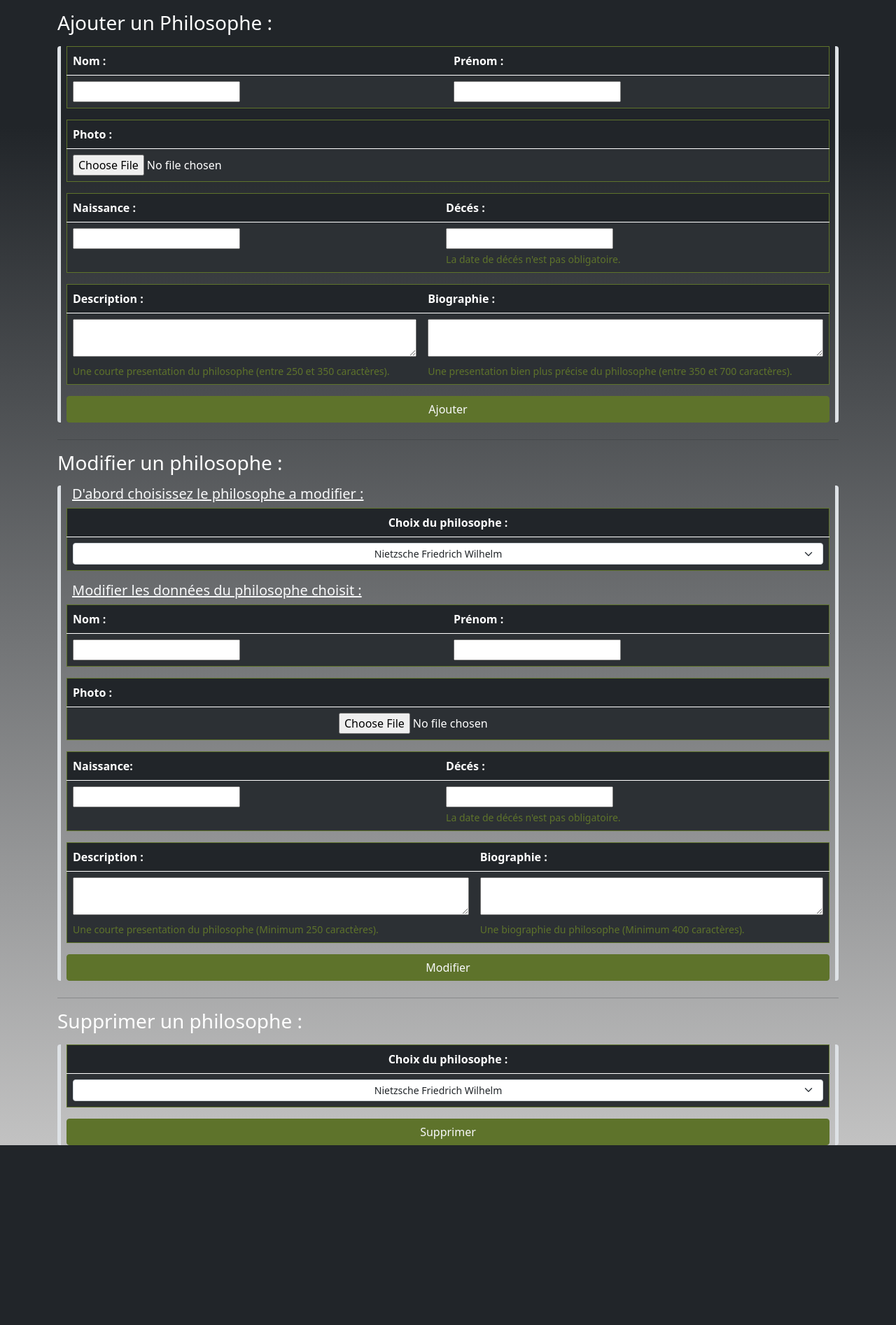
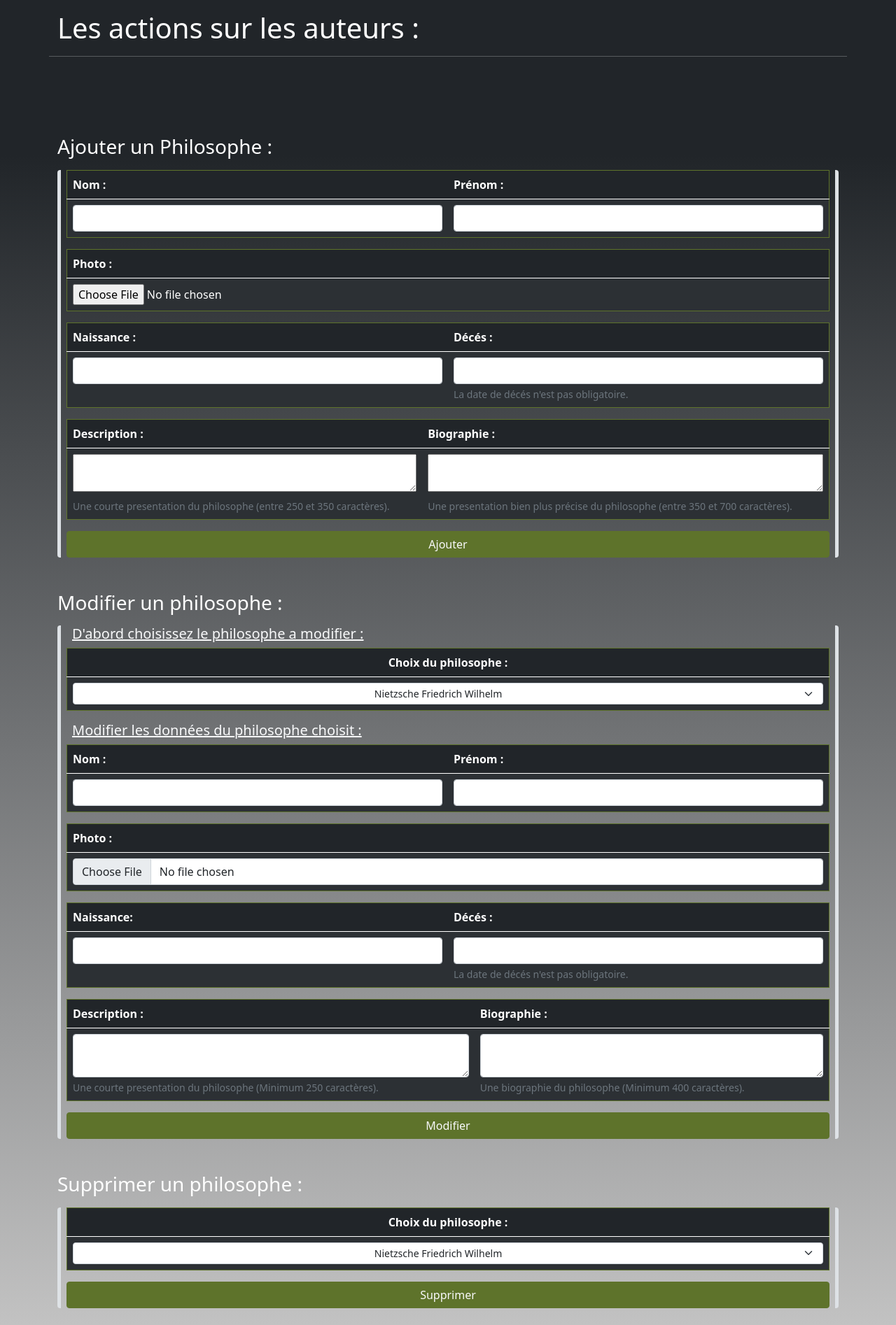
Before and after one commit to MaxPro94/Citation-v2, a PHP site: page /index.php?page=modif_auteurs in a window 1280 px wide. Shown: the part 96-1990 px from the top of the page at 70% size. Before the commit the page ends 1733 px from the top, so only its background shows below. Run offline with PHP 8.4, Linux system fonts and the light colour scheme; a user stored in the database is signed in; data comes from the database, SQL or seed files in the repository; tables that the repository leaves empty hold one stand-in row (values such as "Sample post").

Commit message:
StepUp design

```diff
--- a/src/data/A faire.txt
+++ b/src/data/A faire.txt
@@ -10,5 +10,4 @@ Functionnalitées a faire :
 Design :
 	-Faire le choix d'une palette de couleur pour le site et changer les variables bootstrap
 	-Rendre le site full responsive = 60% de fait
-	-Separer la page Administrateur en 2 Action sur les citations / Action sur les philosophes
 	-Pagination sur la page des citations.
--- a/templates/citations.html.php
+++ b/templates/citations.html.php
@@ -5,12 +5,12 @@
         <hr>
         <div class="card bg-dark text-light mb-3 my-5 border">
             <div class="card-header border-primary mx-3">
-                <h5 class="card-title">"<?= $resultat['citation'] ?>"</h5>
+                <h5 class="card-title">" <?= $resultat['citation'] ?> "</h5>
             </div>
             <div class="card-body">
                 <p class="card-text"><?= $resultat['explication'] ?></p>
                 <div class="d-flex justify-content-between">
-                    <p class="blockquote-footer mt-2"><i><?= $resultat['prenom'] . ' ' . $resultat['nom'] ?></i></p>
+                    <p class="blockquote-footer mx-3 mt-2"><i><?= $resultat['prenom'] . ' ' . $resultat['nom'] ?></i></p>
                     <?php if (isset($_SESSION['user_id'])) : ?>
                         <?php if (in_fav($resultat['id_citations'], $resultat_fav)) : ?>
                             <form method="POST">
--- a/templates/layout.html.php
+++ b/templates/layout.html.php
@@ -22,7 +22,7 @@
         <div class="container-fluid">
             <?php if (empty($_GET) || $_GET == 'index') : ?>
                 <?php if (isset($_SESSION['user_id'])) : ?> <!-- Si la session contient un user_id -->
-                    <a class="navbar-brand text-white ml-4">Well, hello <?= $_SESSION['name'] ?></a>
+                    <a class="navbar-brand text-white ml-4">Well, hello <?= htmlspecialchars_decode($_SESSION['name']) ?></a>
                 <?php endif ?>
                 <?php if (!isset($_SESSION['user_id'])) : ?> <!-- Si la session contient un user_id -->
                     <a class="navbar-brand text-white">Well, hello buddy</a>
--- a/templates/modif_auteurs.html.php
+++ b/templates/modif_auteurs.html.php
@@ -1,7 +1,9 @@
 <div class="container">
     <div class="row">
-        <div class="col">
-            <h3 class="text-white my-3">Ajouter un Philosophe :</h3>
+        <h1 class="text-white mt-3">Les actions sur les auteurs :</h1>
+        <hr class="text-light mt-2">
+        <div class="col mt-5">
+            <h3 class="text-white mt-5 mb-3">Ajouter un Philosophe :</h3>
             <?php if (isset($validationAddAuteur)) : ?>
                 <span class="text-success"><?= $validationAddAuteur ?></span>
             <?php endif; ?>
@@ -17,13 +19,13 @@
                         <tbody>
                             <tr>
                                 <td>
-                                    <input type="text" name="name">
+                                    <input type="text" name="name" class="form-control">
                                     <?php if (isset($error['name'])) : ?>
                                         <span class="text-danger"><?= $error['name'] ?></span>
                                     <?php endif; ?>
                                 </td>
                                 <td>
-                                    <input type="text" name="firstname">
+                                    <input type="text" name="firstname" class="form-control">
                                     <?php if (isset($error['firstname'])) : ?>
                                         <span class="text-danger"><?= $error['firstname'] ?></span>
                                     <?php endif; ?>
@@ -40,7 +42,7 @@
                         <tbody>
                             <tr>
                                 <td>
-                                    <input type="file" name="photo" class="text-center">
+                                    <input type="file" name="photo" class="text-center" class="form-control">
                                     <?php if (isset($error['photo'])) : ?>
                                         <span class="text-danger"><?= $error['photo'] ?></span>
                                     <?php endif; ?>
@@ -58,14 +60,14 @@
                         <tbody>
                             <tr>
                                 <td>
-                                    <input type="number" name="naissance">
+                                    <input type="number" name="naissance" class="form-control">
                                     <?php if (isset($error['naissance'])) : ?>
                                         <span class="text-danger"><?= $error['naissance'] ?></span>
                                     <?php endif; ?>
                                 </td>
                                 <td>
-                                    <input type="number" name="mort">
-                                    <div class="form-text text-secondary">La date de décés n'est pas obligatoire.</div>
+                                    <input type="number" name="mort" class="form-control">
+                                    <div class="form-text">La date de décés n'est pas obligatoire.</div>
                                     <?php if (isset($error['mort'])) : ?>
                                         <span class="text-danger"><?= $error['mort'] ?></span>
                                     <?php endif; ?>
@@ -83,16 +85,16 @@
                         <tbody>
                             <tr>
                                 <td colspan="3">
-                                    <textarea type="text" class="w-100" name="description"></textarea>
-                                    <div class="form-text text-secondary">Une courte presentation du philosophe (entre 250 et 350 caractères).</div>
+                                    <textarea type="text" class="w-100" name="description" class="form-control"></textarea>
+                                    <div class="form-text">Une courte presentation du philosophe (entre 250 et 350 caractères).</div>
 
                                     <?php if (isset($error['description'])) : ?>
                                         <span class="text-danger"><?= $error['description'] ?></span>
                                     <?php endif; ?>
                                 </td>
                                 <td colspan="3">
-                                    <textarea type=" text" class="w-100" name="biographie"></textarea>
-                                    <div class="form-text text-secondary">Une presentation bien plus précise du philosophe (entre 350 et 700 caractères).</div>
+                                    <textarea type=" text" class="w-100" name="biographie" class="form-control"></textarea>
+                                    <div class="form-text">Une presentation bien plus précise du philosophe (entre 350 et 700 caractères).</div>
                                     </th>
                                     <?php if (isset($error['biographie'])) : ?>
                                         <span class="text-danger"><?= $error['biographie'] ?></span>
@@ -104,8 +106,7 @@
                     <button class="btn btn-secondary text-light w-100" name="add_auteur">Ajouter</button>
                 </form>
             </div>
-            <hr class="mt-4">
-            <h3 class="text-white my-3">Modifier un philosophe :</h3>
+            <h3 class="text-white mt-5 mb-3">Modifier un philosophe :</h3>
             <?php if (isset($validationUpdateAuteur)) : ?>
                 <span class="text-danger"><?= $validationUpdateAuteur ?></span>
             <?php endif; ?>
@@ -144,13 +145,13 @@
                         <tbody id="tbody_nb">
                             <tr>
                                 <td>
-                                    <input name="update_lastname_auteur" id="update_lastname_auteur" type="text" value="">
+                                    <input name="update_lastname_auteur" class="form-control" id="update_lastname_auteur" type="text" value="">
                                     <?php if (isset($error['update_lastname_auteur'])) : ?>
                                         <span class="text-danger"><?= $error['update_lastname_auteur'] ?></span>
                                     <?php endif; ?>
                                 </td>
                                 <td>
-                                    <input name="update_firstname_auteur" id="update_firstname_auteur" type="text" value="">
+                                    <input name="update_firstname_auteur" class="form-control" id="update_firstname_auteur" type="text" value="">
                                     <?php if (isset($error['update_firstname_auteur'])) : ?>
                                         <span class="text-danger"><?= $error['update_firstname_auteur'] ?></span>
                                     <?php endif; ?>
@@ -167,7 +168,7 @@
                         <tbody>
                             <tr>
                                 <td class="text-center">
-                                    <input name="update_picture_auteur" id="update_picture_auteur" type="file" value="">
+                                    <input name="update_picture_auteur" class="form-control" id="update_picture_auteur" type="file" value="">
                                     <?php if (isset($error['update_picture_auteur'])) : ?>
                                         <span class="text-danger"><?= $error['update_picture_auteur'] ?></span>
                                     <?php endif; ?>
@@ -185,14 +186,14 @@
                         <tbody id="tbody_nb">
                             <tr>
                                 <td>
-                                    <input name="update_naissance_auteur" id="update_naissance_auteur" type="number" value="">
+                                    <input name="update_naissance_auteur" class="form-control" id="update_naissance_auteur" type="number" value="">
                                     <?php if (isset($error['update_naissance_auteur'])) : ?>
                                         <span class="text-danger"><?= $error['update_naissance_auteur'] ?></span>
                                     <?php endif; ?>
                                 </td>
                                 <td>
-                                    <input name="update_deces_auteur" id="update_deces_auteur" type="number" value="">
-                                    <div id="emailHelp" class="form-text text-secondary">La date de décés n'est pas obligatoire.</div>
+                                    <input name="update_deces_auteur" class="form-control" id="update_deces_auteur" type="number" value="">
+                                    <div id="emailHelp" class="form-text">La date de décés n'est pas obligatoire.</div>
                                     <?php if (isset($error['update_deces_auteur'])) : ?>
                                         <span class="text-danger"><?= $error['update_deces_auteur'] ?></span>
                                     <?php endif; ?>
@@ -210,15 +211,15 @@
                         <tbody>
                             <tr>
                                 <td colspan="1">
-                                    <textarea name="update_description_auteur" id="update_description_auteur" class="w-100"></textarea>
-                                    <div class="form-text text-secondary">Une courte presentation du philosophe (Minimum 250 caractères).</div>
+                                    <textarea name="update_description_auteur" class="form-control" id="update_description_auteur" class="w-100"></textarea>
+                                    <div class="form-text">Une courte presentation du philosophe (Minimum 250 caractères).</div>
                                     <?php if (isset($error['update_description_auteur'])) : ?>
                                         <span class="text-danger"><?= $error['update_description_auteur'] ?></span>
                                     <?php endif; ?>
                                 </td>
                                 <td colspan="2">
-                                    <textarea name="update_biographie_auteur" id="update_biographie_auteur" class="w-100"></textarea>
-                                    <div class="form-text text-secondary">Une biographie du philosophe (Minimum 400 caractères).</div>
+                                    <textarea name="update_biographie_auteur" class="form-control" id="update_biographie_auteur" class="w-100"></textarea>
+                                    <div class="form-text">Une biographie du philosophe (Minimum 400 caractères).</div>
                                     <?php if (isset($error['update_biographie_auteur'])) : ?>
                                         <span class="text-danger"><?= $error['update_explication_auteur'] ?></span>
                                     <?php endif; ?>
@@ -229,15 +230,14 @@
                     <button type="submit" class="btn btn-secondary text-light w-100" name="submit_update_auteur">Modifier</button>
                 </form>
             </div>
-            <hr class="mt-4">
-            <h3 class="text-white my-3">Supprimer un philosophe :</h3>
+            <h3 class="text-white mt-5 mb-3">Supprimer un philosophe :</h3>
             <?php if (isset($validationDeleteAuteur)) : ?>
                 <span class="text-success"><?= $validationDeleteAuteur ?></span>
             <?php endif; ?>
             <?php if (isset($error['delete_auteur'])) : ?>
                 <span class="text-danger"><?= $error['delete_auteur'] ?></span>
             <?php endif; ?>
-            <div class="col-12 px-2 border border-top-0 border-bottom-0 border-5 rounded">
+            <div class="col-12 mb-4 px-2 border border-top-0 border-bottom-0 border-5 rounded">
                 <form action="" method="POST">
                     <table class="table table-dark table-striped border border-secondary">
                         <thead>
```
Also changed, not shown: templates/admin.html.php (+8 -8 lines), templates/compte.html.php (+7 -6 lines), templates/details_auteur.html.php (+8 -8 lines), templates/modif_citations.html.php (+14 -14 lines).
